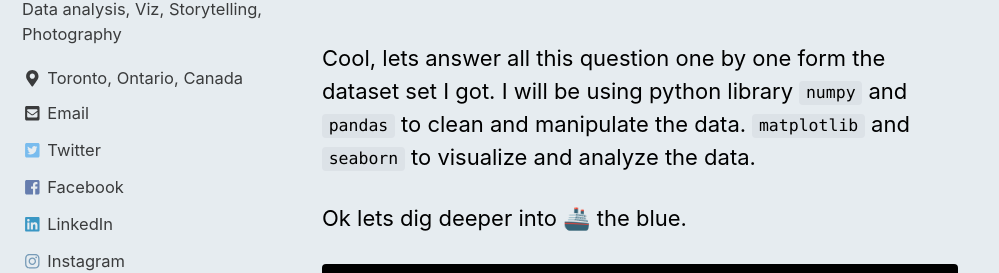
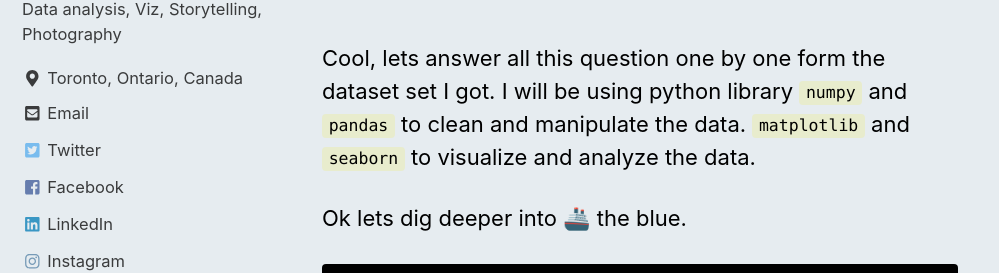
Before and after one commit to mastermindLAB/mastermindLAB.github.io, a Jekyll site: the page built from _posts/2019-03-28-titanic.md, in a window 1280 px wide and 1400 px high, scrolled down 2085 px. Shown: the part 179-452 px from the top of the window, without its empty margins (0-999 px from the left). Built offline with Jekyll 4.4.1, drawn with Linux system fonts in a browser that asks for light colours; nearby versions of some CDN libraries; comment, search, counter and statistics services are not loaded.

Commit message:
comments

```diff
--- a/_sass/minimal-mistakes/skins/_contrast.scss
+++ b/_sass/minimal-mistakes/skins/_contrast.scss
@@ -8,7 +8,7 @@ $text-color: #000 !default;
 $muted-text-color: $text-color !default;
 $primary-color: #CA261A !default;
 $border-color: mix(#fff, $text-color, 75%) !default;
-$code-background-color: mix(#1E2933, $background-color, 5%) !default;
+$code-background-color: mix(#f2ee04, $background-color, 15%) !default;
 $code-background-color-dark: mix(#f2ee04, $background-color, 20%) !default;
 $footer-background-color: #CA261A !default;
 $link-color: #1DA1F2 !default;
```
